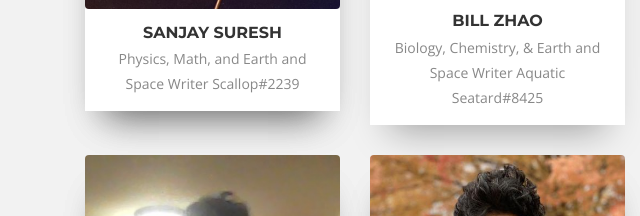
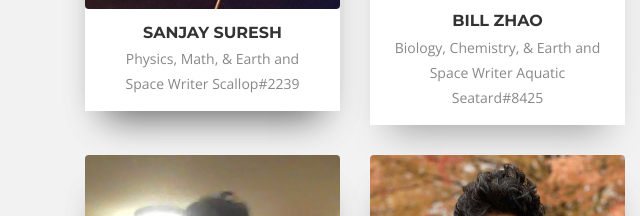
Before and after one commit to fgp3/mosfet, a plain HTML site: page index.html in a window 1280 px wide. Shown: the part 2126-2342 px from the top of the page, 0-640 px from the left. Drawn offline with nearby package versions, Linux system fonts and the light colour scheme.

Commit message:
Update index.html

```diff
--- a/index.html
+++ b/index.html
@@ -304,7 +304,7 @@
                         </div>
                         <div class="info-text">
                             <h3><a href="#">Sanjay Suresh</a></h3>
-                            <p>Physics, Math, and Earth and Space Writer Scallop#2239</p>
+                            <p>Physics, Math, & Earth and Space Writer Scallop#2239</p>
                         </div>
                     </div>
                 </div>
```
